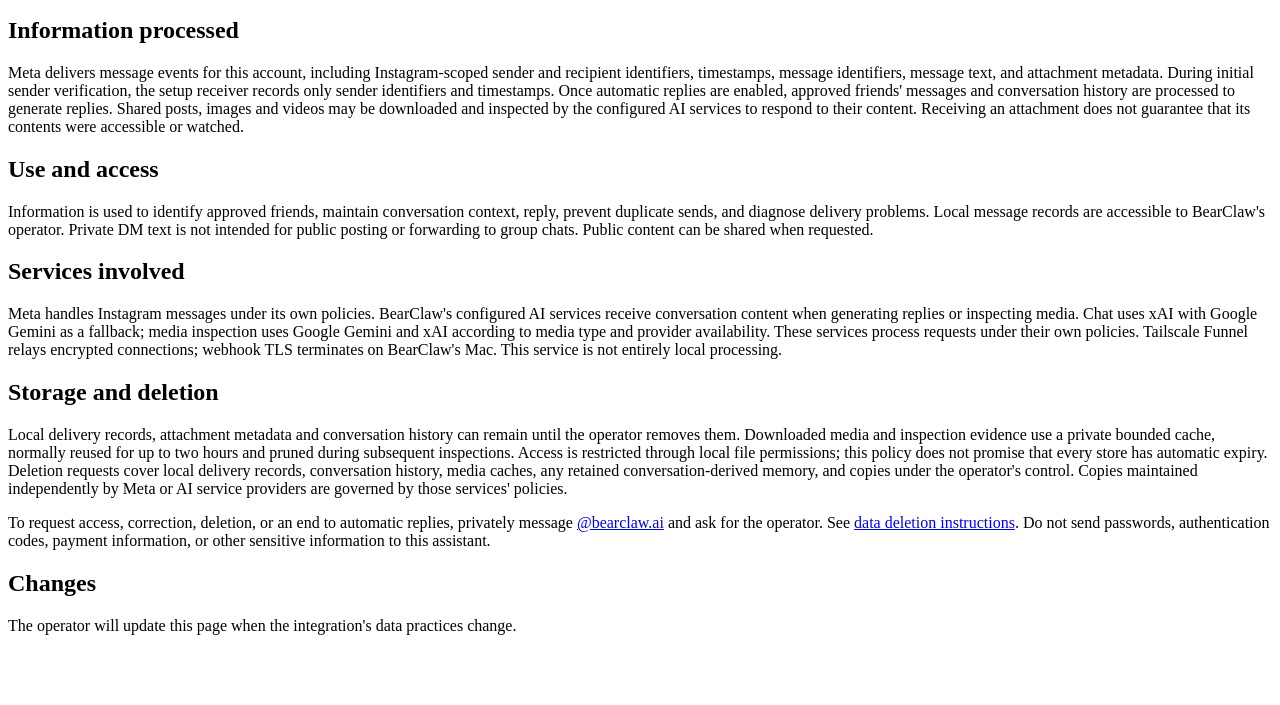
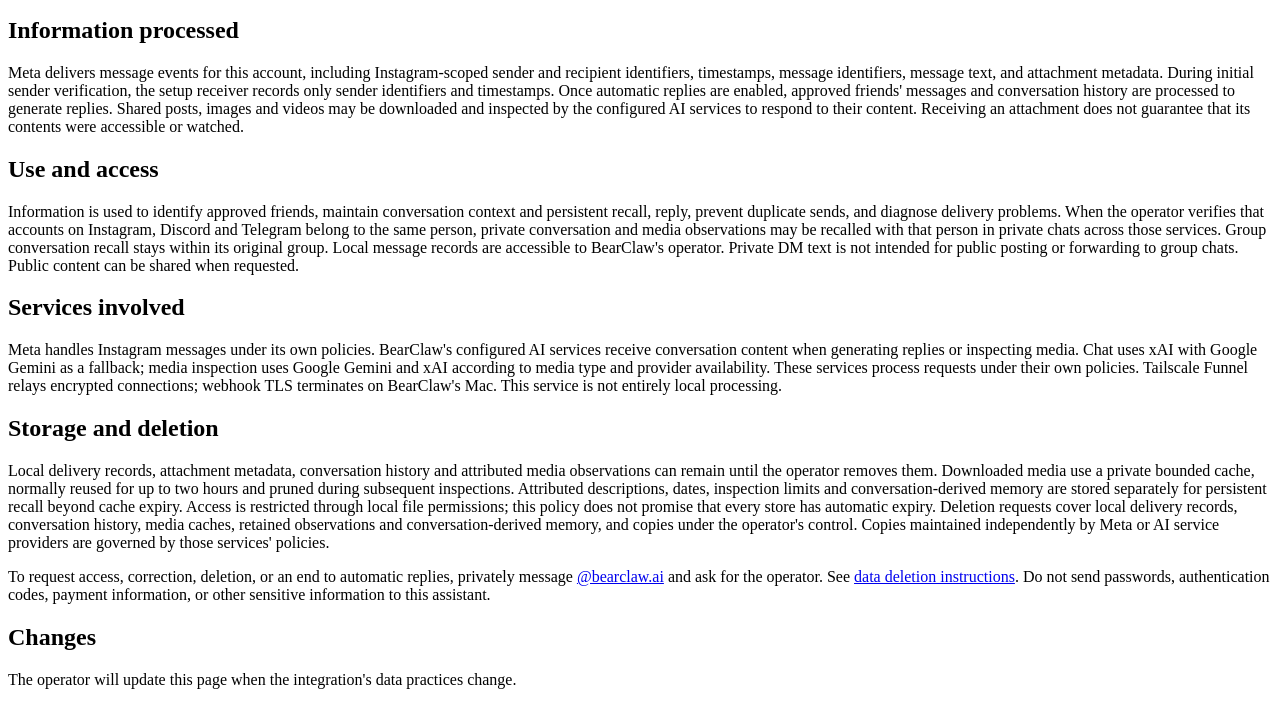
Before and after one commit to bschmidy10/bearclaw-inbox-policies, a plain HTML site: page privacy.html in a window 1280 px wide. Shown: the part 101-806 px from the top of the page. Drawn offline with Linux system fonts and the light colour scheme.

Commit message:
Describe persistent private social and media recall

```diff
--- a/privacy.html
+++ b/privacy.html
@@ -9,12 +9,12 @@
 <h2>Information processed</h2>
 <p>Meta delivers message events for this account, including Instagram-scoped sender and recipient identifiers, timestamps, message identifiers, message text, and attachment metadata. During initial sender verification, the setup receiver records only sender identifiers and timestamps. Once automatic replies are enabled, approved friends' messages and conversation history are processed to generate replies. Shared posts, images and videos may be downloaded and inspected by the configured AI services to respond to their content. Receiving an attachment does not guarantee that its contents were accessible or watched.</p>
 <h2>Use and access</h2>
-<p>Information is used to identify approved friends, maintain conversation context, reply, prevent duplicate sends, and diagnose delivery problems. Local message records are accessible to BearClaw's operator. Private DM text is not intended for public posting or forwarding to group chats. Public content can be shared when requested.</p>
+<p>Information is used to identify approved friends, maintain conversation context and persistent recall, reply, prevent duplicate sends, and diagnose delivery problems. When the operator verifies that accounts on Instagram, Discord and Telegram belong to the same person, private conversation and media observations may be recalled with that person in private chats across those services. Group conversation recall stays within its original group. Local message records are accessible to BearClaw's operator. Private DM text is not intended for public posting or forwarding to group chats. Public content can be shared when requested.</p>
 <h2>Services involved</h2>
 <p>Meta handles Instagram messages under its own policies. BearClaw's configured AI services receive conversation content when generating replies or inspecting media. Chat uses xAI with Google Gemini as a fallback; media inspection uses Google Gemini and xAI according to media type and provider availability. These services process requests under their own policies. Tailscale Funnel relays encrypted connections; webhook TLS terminates on BearClaw's Mac. This service is not entirely local processing.</p>
 <h2>Storage and deletion</h2>
-<p>Local delivery records, attachment metadata and conversation history can remain until the operator removes them. Downloaded media and inspection evidence use a private bounded cache, normally reused for up to two hours and pruned during subsequent inspections. Access is restricted through local file permissions; this policy does not promise that every store has automatic expiry. Deletion requests cover local delivery records, conversation history, media caches, any retained conversation-derived memory, and copies under the operator's control. Copies maintained independently by Meta or AI service providers are governed by those services' policies.</p>
-<p>To request access, correction, deletion, or an end to automatic replies, privately message <a href="https://www.instagram.com/bearclaw.ai/">@bearclaw.ai</a> and ask for the operator. See <a href="./data-deletion.html">data deletion instructions</a>. Do not send passwords, authentication codes, payment information, or other sensitive information to this assistant.</p>
+<p>Local delivery records, attachment metadata, conversation history and attributed media observations can remain until the operator removes them. Downloaded media use a private bounded cache, normally reused for up to two hours and pruned during subsequent inspections. Attributed descriptions, dates, inspection limits and conversation-derived memory are stored separately for persistent recall beyond cache expiry. Access is restricted through local file permissions; this policy does not promise that every store has automatic expiry. Deletion requests cover local delivery records, conversation history, media caches, retained observations and conversation-derived memory, and copies under the operator's control. Copies maintained independently by Meta or AI service providers are governed by those services' policies.</p>
+<p>To request access, correction, deletion, or an end to automatic replies, privately message <a href="https://www.instagram.com/bearclaw.ai/">@bearclaw.ai</a> and ask for the operator. See <a href="data-deletion.html">data deletion instructions</a>. Do not send passwords, authentication codes, payment information, or other sensitive information to this assistant.</p>
 <h2>Changes</h2>
 <p>The operator will update this page when the integration's data practices change.</p>
 </main>
```
